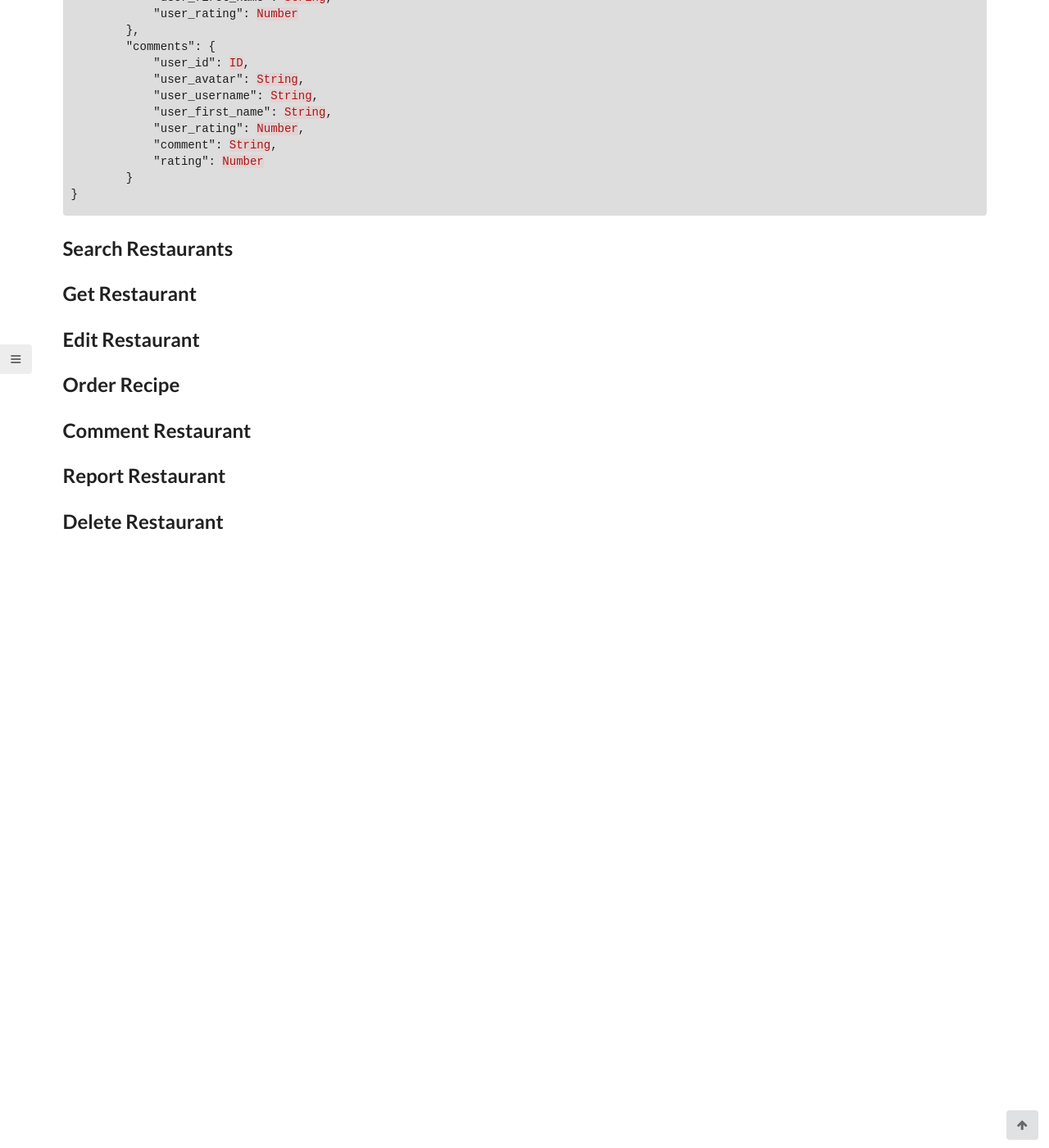
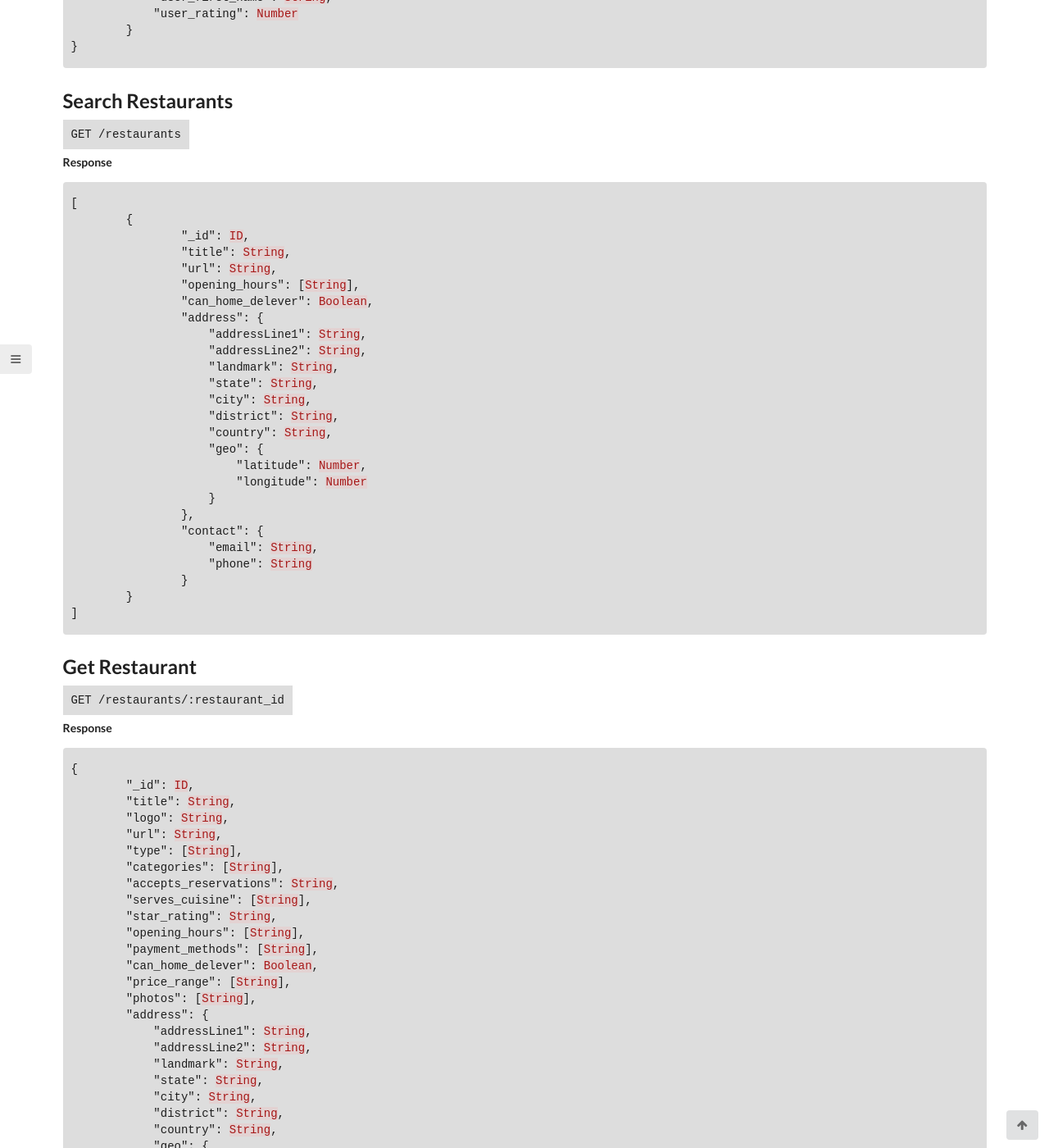
Before and after one commit to letsallchef/docs, a Jekyll site: the page built from _posts/api/2017-03-06-restaurants.md, in a window 1280 px wide and 1400 px high, scrolled down 1749 px. Shown: the whole window at 82% size. Built offline with Jekyll 4.4.1, drawn with Linux system fonts in a browser that asks for light colours; before the commit the page ends 2400 px from its top, so only the background shows below that; some of the changed text lies outside the part shown.

Commit message:
adds get and search routes for restaurants

```diff
--- a/_posts/api/2017-03-06-restaurants.md
+++ b/_posts/api/2017-03-06-restaurants.md
@@ -74,6 +74,92 @@
 	    "user_username": String,
 	    "user_first_name": String,
 	    "user_rating": Number
+	}
+}
+{% endhighlight %}
+
+
+## Search Restaurants
+
+`GET /restaurants`
+
+**Response**
+
+{% highlight json %}
+[
+	{
+		"_id": ID,
+		"title": String,
+		"url": String,
+		"opening_hours": [String],
+		"can_home_delever": Boolean,
+		"address": {
+		    "addressLine1": String,
+		    "addressLine2": String,
+		    "landmark": String,
+		    "state": String,
+		    "city": String,
+		    "district": String,
+		    "country": String,
+		    "geo": {
+		        "latitude": Number,
+		        "longitude": Number
+		    }
+		},
+		"contact": {
+		    "email": String,
+		    "phone": String
+		}
+	}
+]
+{% endhighlight %}
+
+
+## Get Restaurant
+
+`GET /restaurants/:restaurant_id`
+
+**Response**
+
+{% highlight json %}
+{
+	"_id": ID,
+	"title": String,
+	"logo": String,
+	"url": String,
+	"type": [String],
+	"categories": [String],
+	"accepts_reservations": String,
+	"serves_cuisine": [String],
+	"star_rating": String,
+	"opening_hours": [String],
+	"payment_methods": [String],
+	"can_home_delever": Boolean,
+	"price_range": [String],
+	"photos": [String],
+	"address": {
+	    "addressLine1": String,
+	    "addressLine2": String,
+	    "landmark": String,
+	    "state": String,
+	    "city": String,
+	    "district": String,
+	    "country": String,
+	    "geo": {
+	        "latitude": Number,
+	        "longitude": Number
+	    }
+	},
+	"contact": {
+	    "email": String,
+	    "phone": String
+	},
+	"owner": {
+	    "user_id": ID,
+	    "user_avatar": String,
+	    "user_username": String,
+	    "user_first_name": String,
+	    "user_rating": Number
 	},
 	"comments": {
 	    "user_id": ID,
```
Also changed, not shown: other parts of _posts/api/2017-03-06-restaurants.md (+0 -3 lines).
